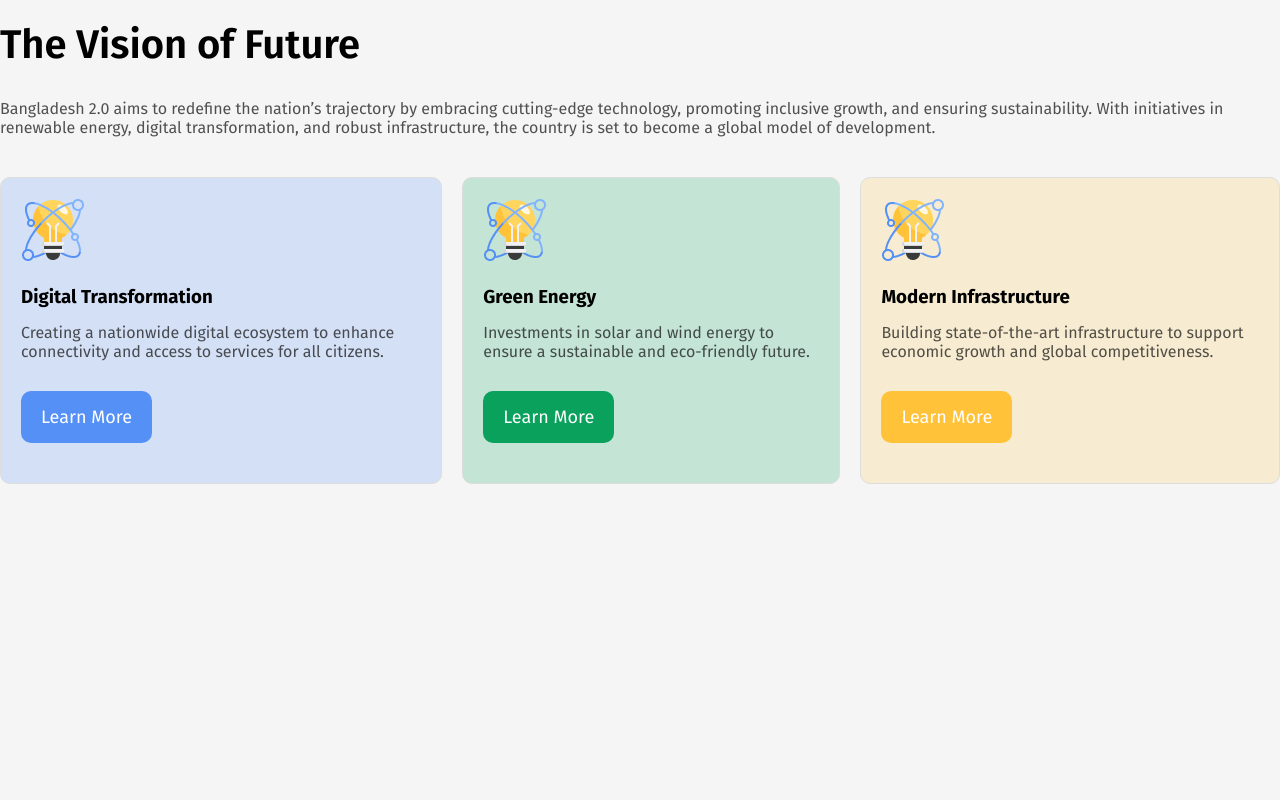
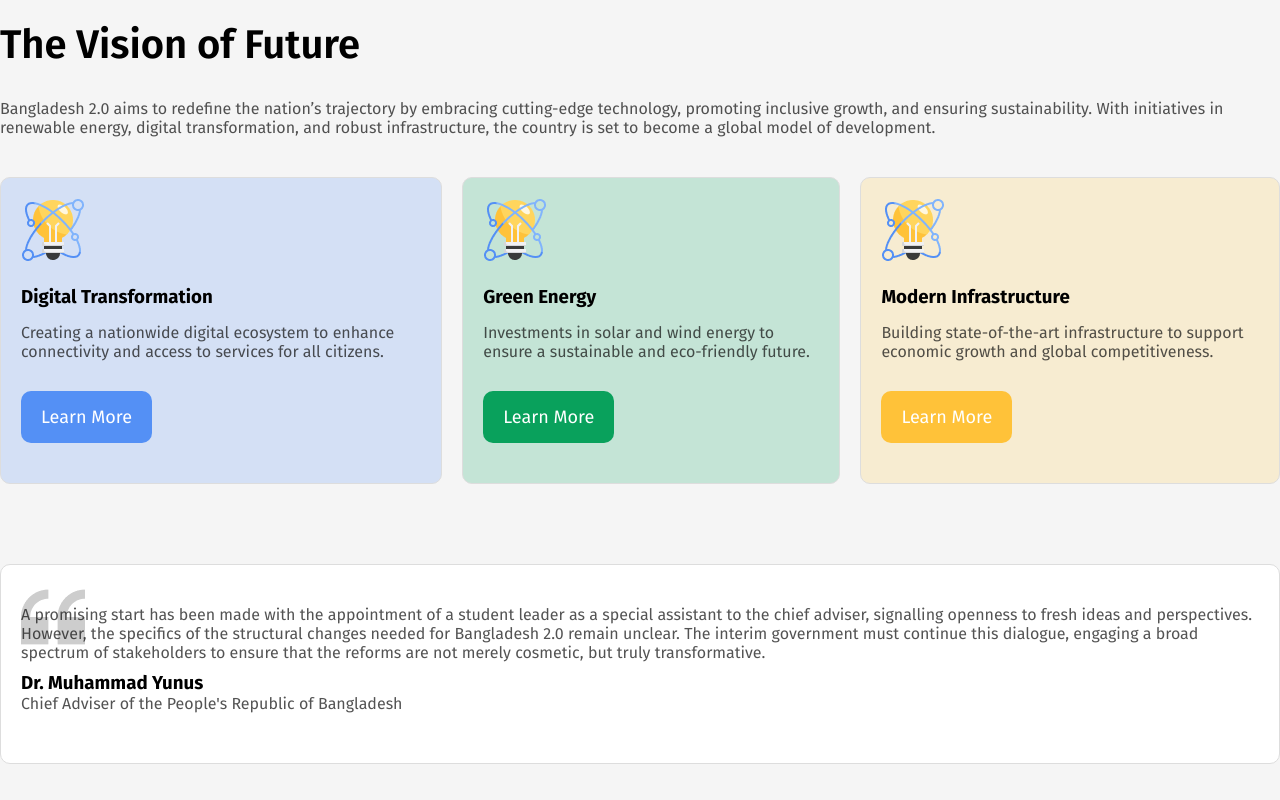
Before and after one commit to SaifurnRahman/assignment-1, a plain HTML site: page index.html in a window 1280 px wide. Shown: the part 1020-1820 px from the top of the page. Before the commit the page ends 1584 px from the top, so only its background shows below. Drawn offline with Linux system fonts and the light colour scheme.

Commit message:
more section added

```diff
--- a/index.html
+++ b/index.html
@@ -67,5 +67,10 @@
             <button>Learn More</button>
         </div></div>
     </section>
+    <section class="quote-section pillars-of-bd">
+        <p class="quote-text">A promising start has been made with the appointment of a student leader as a special assistant to the chief adviser, signalling openness to fresh ideas and perspectives. However, the specifics of the structural changes needed for Bangladesh 2.0 remain unclear. The interim government must continue this dialogue, engaging a broad spectrum of stakeholders to ensure that the reforms are not merely cosmetic, but truly transformative.</p>
+        <h3>Dr. Muhammad Yunus</h3>
+        <p>Chief Adviser of the People's Republic of Bangladesh</p>
+    </section>
 </body>
 </html>
--- a/style.css
+++ b/style.css
@@ -136,3 +136,30 @@ p{
     margin-bottom: 20px;
     transition: 0.2s;
 }
+
+/* quote section */
+
+.quote-section{
+    position: relative;
+    background: white;
+    border: 1px solid #ddd;
+    padding: 40px 20px;
+    border-radius: 10px;
+    margin-bottom: 50px;
+
+}
+.quote-section .quote-text {
+    position: relative;
+}
+.quote-section::before {
+    content: '';
+    position: absolute;
+    background-image: url(assets/quote-bg.png);
+    background-repeat: no-repeat;
+    top: 20px;
+    left: 20px;
+    width: 70px;
+    height: 70px;
+    z-index: 1;
+    opacity: 0.7;
+}
```
